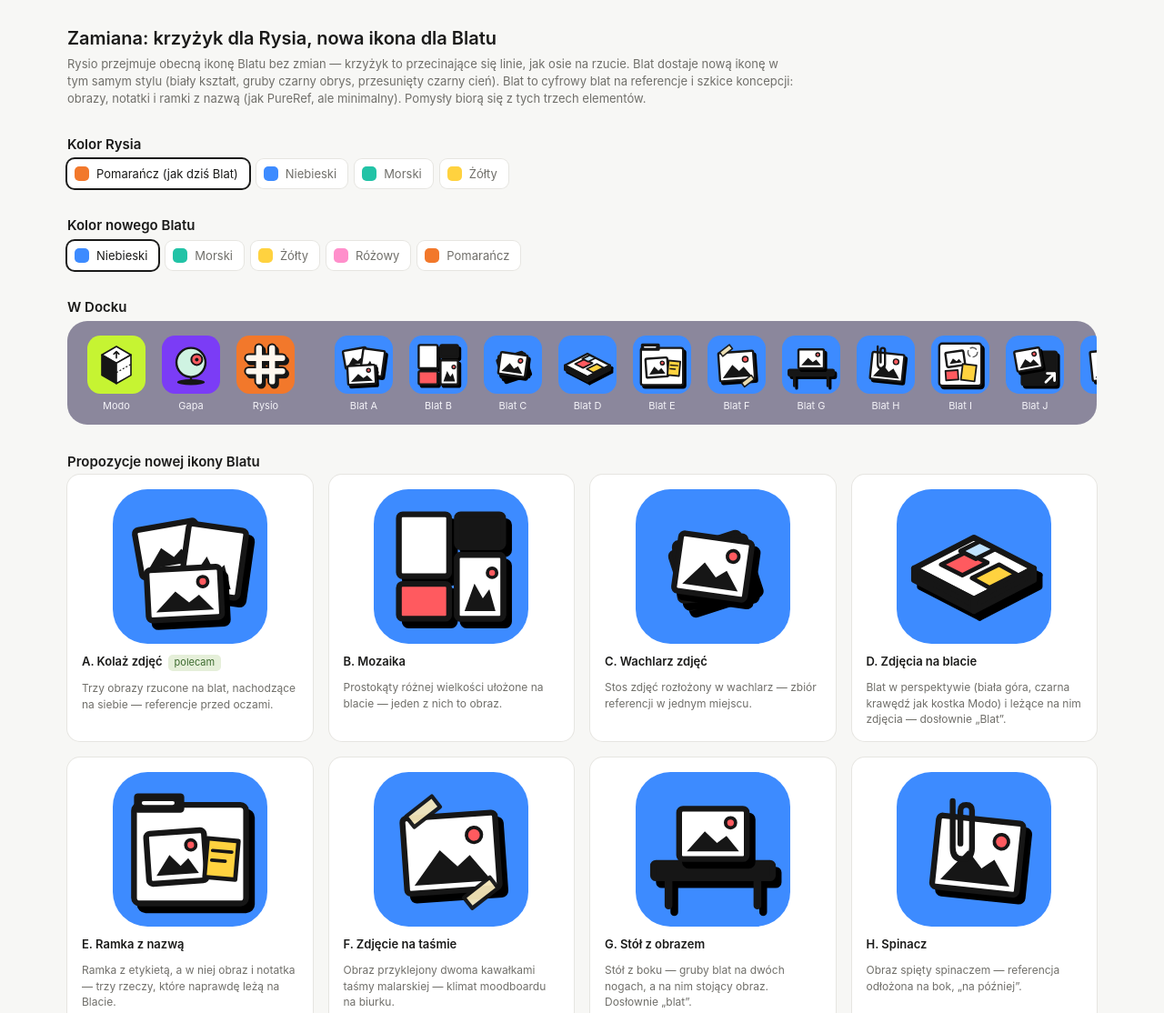
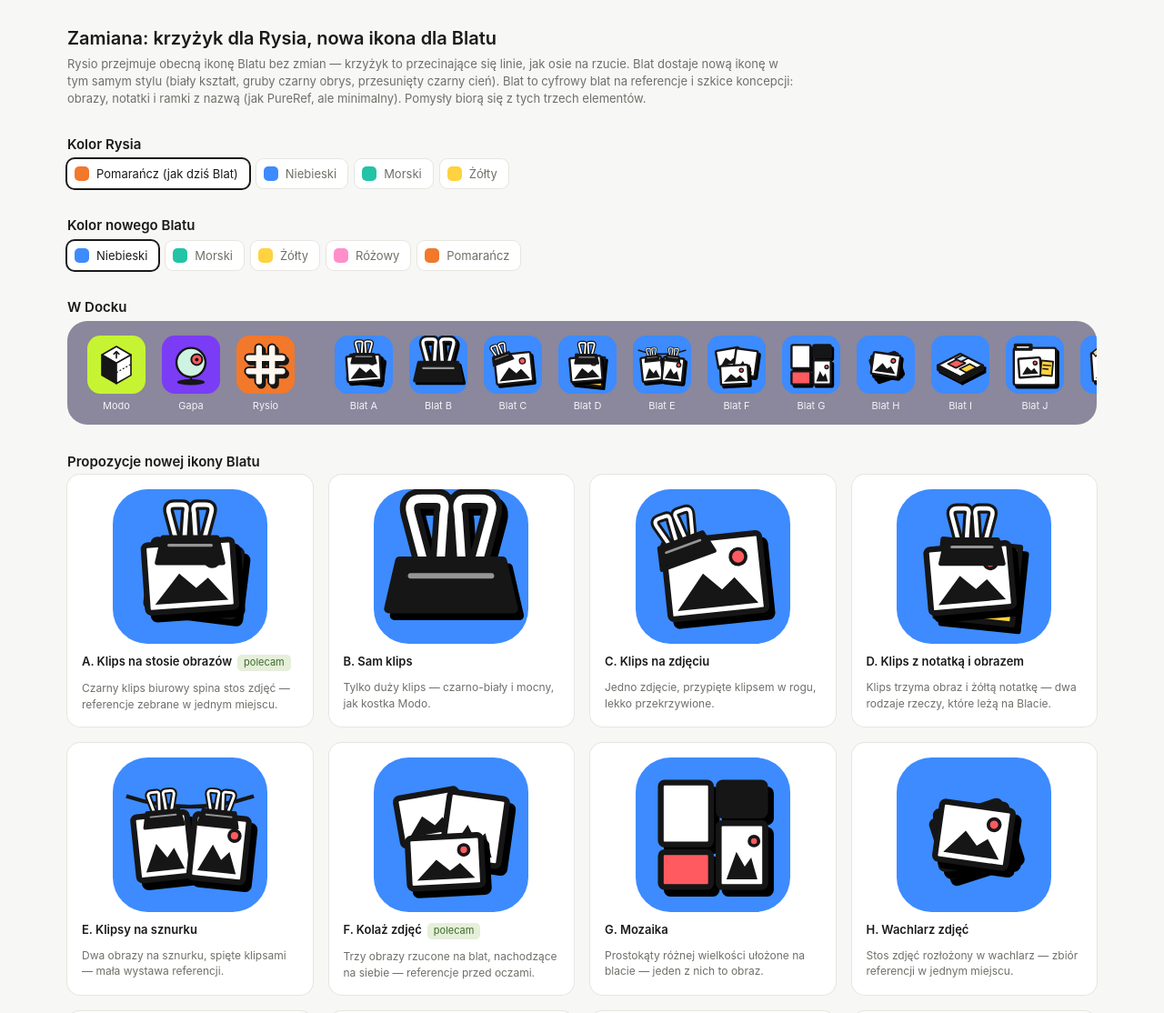
Before and after one commit to michallenczewski/rysio, an Electron app: page makieta/blat.html in a window 1280 px wide. Shown: the top 1114 px of the page at 91% size. Drawn offline with Linux system fonts and the light colour scheme.

Commit message:
Blat: propozycje z klipsem biurowym
Co-Authored-By: Claude Opus 5.5 <noreply@anthropic.com>

```diff
--- a/makieta/blat.html
+++ b/makieta/blat.html
@@ -58,7 +58,24 @@ const photo = (x, y, w, h, a = 0, fill = W, sun = true) => `<g transform="transl
   <rect x="${-w / 2}" y="${-h / 2}" width="${w}" height="${h}" rx="4" fill="${fill}" ${st()}/>
   <path d="M${-w / 2 + 8} ${h / 2 - 8}L${-w / 2 + w * 0.38} ${-h * 0.05}L${-w / 2 + w * 0.56} ${h * 0.18}L${-w / 2 + w * 0.7} ${h * 0.04}L${w / 2 - 8} ${h / 2 - 8}Z" fill="${K}"/>
   ${sun ? `<circle cx="${w / 2 - w * 0.24}" cy="${-h / 2 + h * 0.28}" r="${Math.min(w, h) * 0.1}" fill="${RED}" stroke="${K}" stroke-width="3.5"/>` : ''}</g>`;
+// klips biurowy: czarny trapez i dwa druciane uchwyty (biały drut z czarnym obrysem); x, y — środek górnej krawędzi szczęk, k — skala
+const clip = (x, y, k = 1, a = 0) => `<g transform="translate(${x} ${y}) rotate(${a}) scale(${k})">
+  <path d="M-14 0L-22 -30Q-24 -38 -16 -38H-8Q-2 -38 -4 -30L-6 0M14 0L22 -30Q24 -38 16 -38H8Q2 -38 4 -30L6 0" fill="none" stroke="${K}" stroke-width="11" stroke-linejoin="round" stroke-linecap="round"/>
+  <path d="M-14 0L-22 -30Q-24 -38 -16 -38H-8Q-2 -38 -4 -30L-6 0M14 0L22 -30Q24 -38 16 -38H8Q2 -38 4 -30L6 0" fill="none" stroke="#fff" stroke-width="4.5" stroke-linejoin="round" stroke-linecap="round"/>
+  <path d="M-28 -4H28L34 22H-34Z" fill="${K}" stroke="${K}" stroke-width="5" stroke-linejoin="round"/>
+  <path d="M-22 4H22" stroke="#fff" stroke-width="3" stroke-linecap="round" opacity=".55"/></g>`;
 const B = [
+  { t: 'Klips na stosie obrazów', d: 'Czarny klips biurowy spina stos zdjęć — referencje zebrane w jednym miejscu.', rec: true,
+    svg: () => shadowed(photo(84, 92, 92, 70, 7, W, false)) + shadowed(photo(80, 90, 92, 70, -4)) + clip(80, 54, 1) },
+  { t: 'Sam klips', d: 'Tylko duży klips — czarno-biały i mocny, jak kostka Modo.',
+    svg: () => shadowed(`<g>${clip(80, 82, 1.9)}</g>`) },
+  { t: 'Klips na zdjęciu', d: 'Jedno zdjęcie, przypięte klipsem w rogu, lekko przekrzywione.',
+    svg: () => shadowed(photo(82, 90, 100, 80, -6)) + clip(48, 56, 0.85, -20) },
+  { t: 'Klips z notatką i obrazem', d: 'Klips trzyma obraz i żółtą notatkę — dwa rodzaje rzeczy, które leżą na Blacie.',
+    svg: () => shadowed(`<rect x="44" y="56" width="80" height="80" transform="rotate(6 84 96)" fill="#FFD23F" ${st()}/>`) + shadowed(photo(76, 92, 86, 66, -5)) + clip(78, 56, 0.95) },
+  { t: 'Klipsy na sznurku', d: 'Dwa obrazy na sznurku, spięte klipsami — mała wystawa referencji.',
+    svg: () => `<path d="M14 40Q80 62 146 40" fill="none" stroke="${K}" stroke-width="4"/>` + shadowed(photo(52, 92, 56, 66, -6, W, false)) + shadowed(photo(110, 94, 56, 66, 6)) + clip(52, 58, 0.6, -6) + clip(110, 58, 0.6, 6) },
+
   { t: 'Kolaż zdjęć', d: 'Trzy obrazy rzucone na blat, nachodzące na siebie — referencje przed oczami.', rec: true,
     svg: () => shadowed(photo(58, 62, 64, 50, -10, W, false)) + shadowed(photo(104, 74, 60, 70, 8, W, false)) + shadowed(photo(74, 108, 76, 52, -3)) },
   { t: 'Mozaika', d: 'Prostokąty różnej wielkości ułożone na blacie — jeden z nich to obraz.',
```
